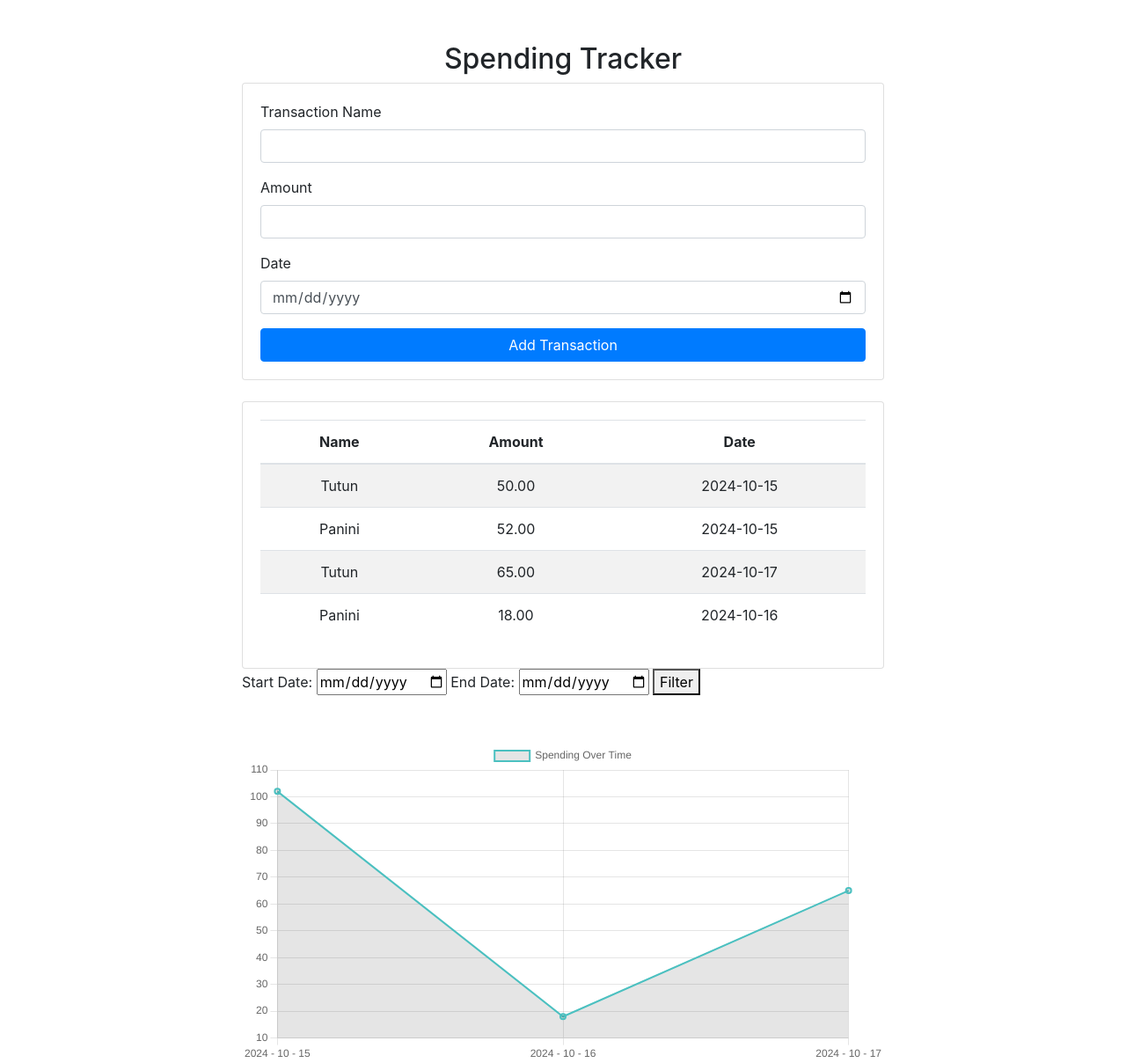
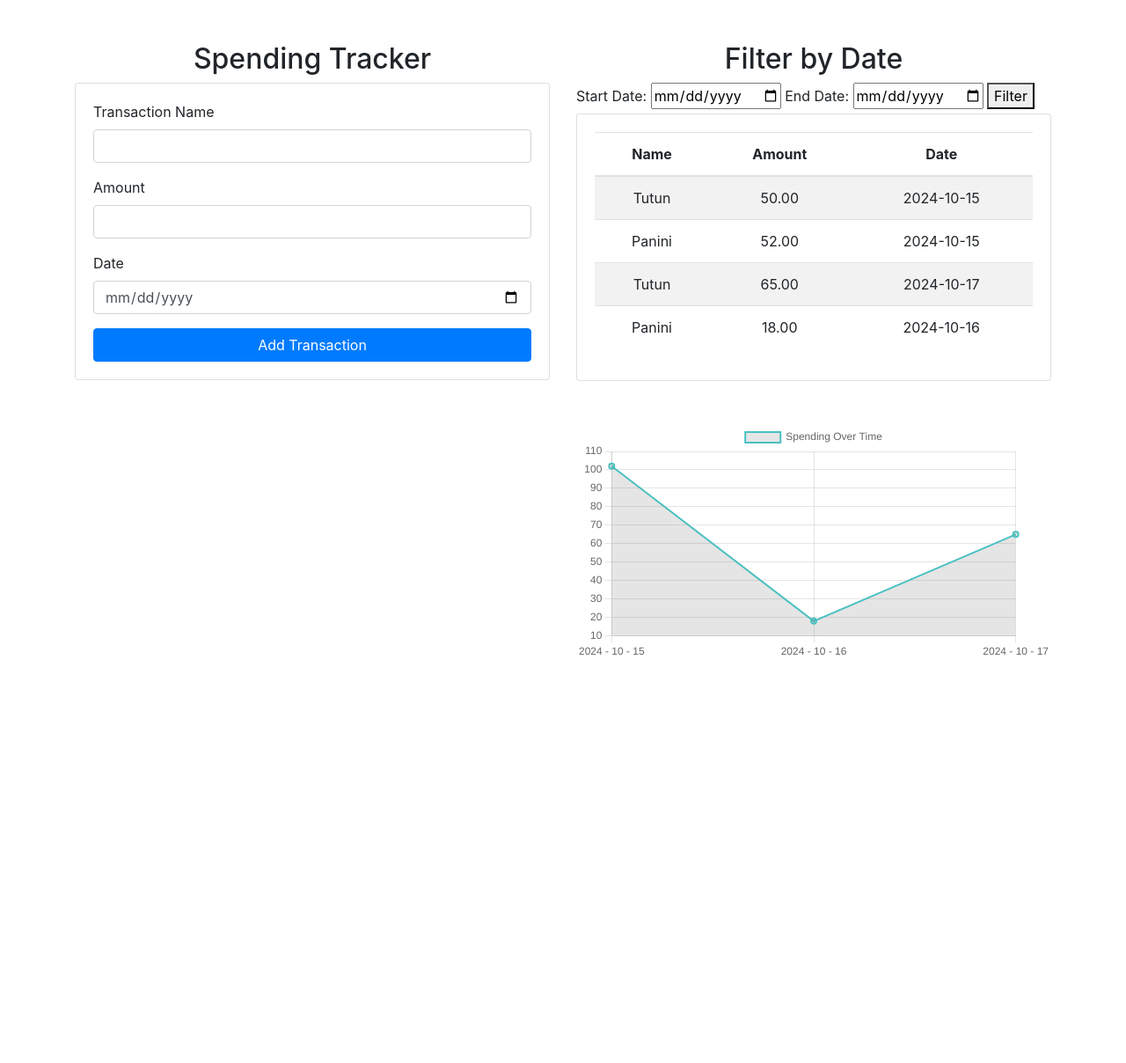
Before and after one commit to MacoveiEmil/PersonalFinanceManager, a Django app: page / in a window 1280 px wide. Shown: the whole page at 88% size. After the commit the page ends 745 px from the top, so only its background shows below. Run offline with Django 5.2, Linux system fonts and the light colour scheme; data comes from the database, SQL or seed files in the repository; some libraries are stand-ins or nearby versions.

Commit message:
split the screen

```diff
--- a/transactions/templates/index.html
+++ b/transactions/templates/index.html
@@ -2,7 +2,7 @@
 
 {% block content %}
 <div class="row justify-content-center mt-5">
-    <div class="col-md-8">
+    <div class="col-lg">
         <h2 class="text-center">Spending Tracker</h2>
 
         <!-- Form for adding new transaction -->
@@ -26,6 +26,21 @@
                 </form>
             </div>
         </div>
+    </div>
+    <div class="col-lg">
+
+        <h2 class="text-center">Filter by Date</h2>
+
+        <form id="filterForm" method="GET" action="{% url 'index' %}">
+            <label for="startDate">Start Date:</label>
+            <input type="date" id="startDate" name="startDate" required>
+
+            <label for="endDate">End Date:</label>
+            <input type="date" id="endDate" name="endDate" required>
+
+            <button type="submit">Filter</button>
+        </form>
+
 
         <!-- Table of Transactions -->
         <div class="card">
@@ -50,16 +65,6 @@
                 </table>
             </div>
         </div>
-
-        <form id="filterForm" method="GET" action="{% url 'index' %}">
-            <label for="startDate">Start Date:</label>
-            <input type="date" id="startDate" name="startDate" required>
-
-            <label for="endDate">End Date:</label>
-            <input type="date" id="endDate" name="endDate" required>
-
-            <button type="submit">Filter</button>
-        </form>
 
         <!-- Chart -->
         <canvas id="spendingChart" class="mt-5"></canvas>
```
